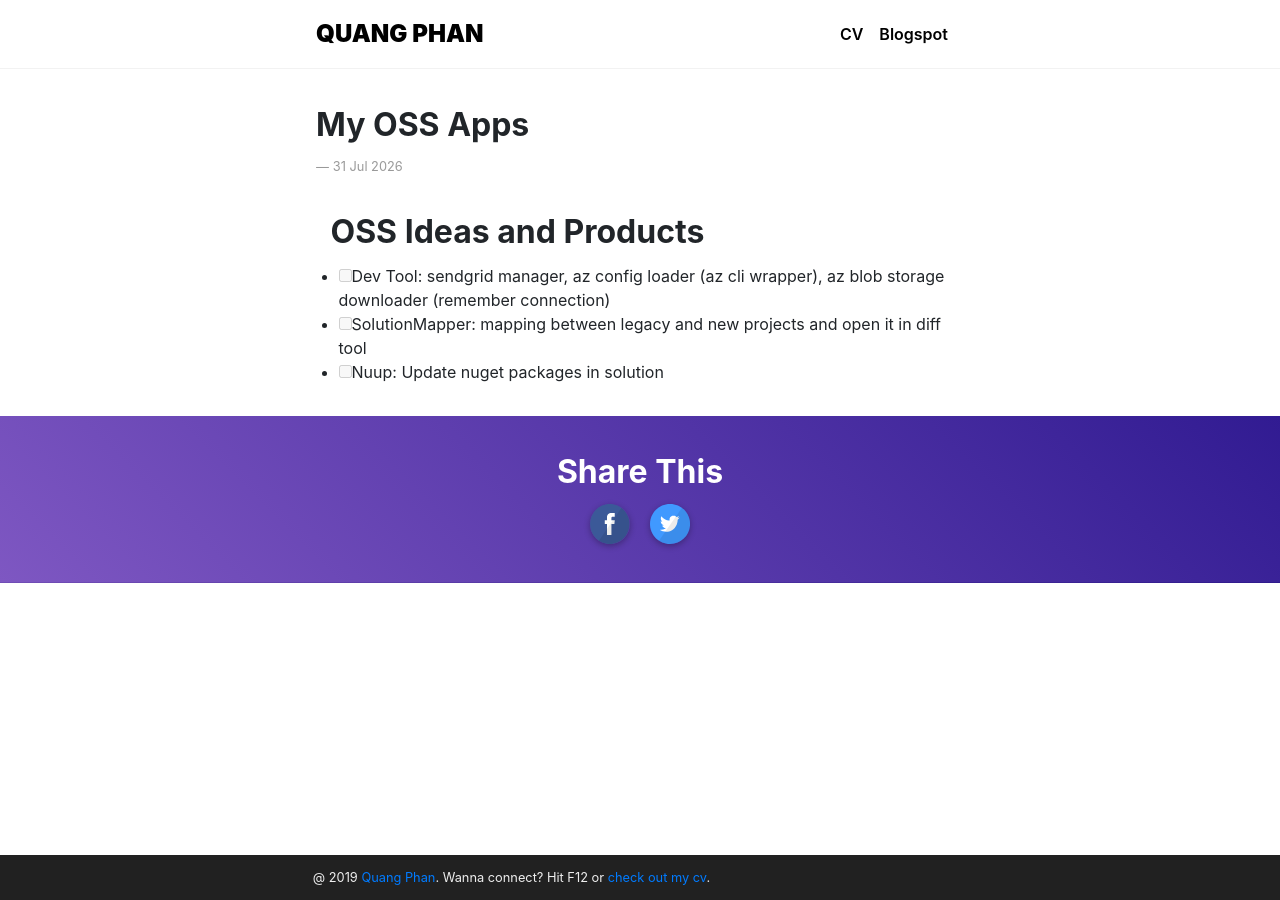
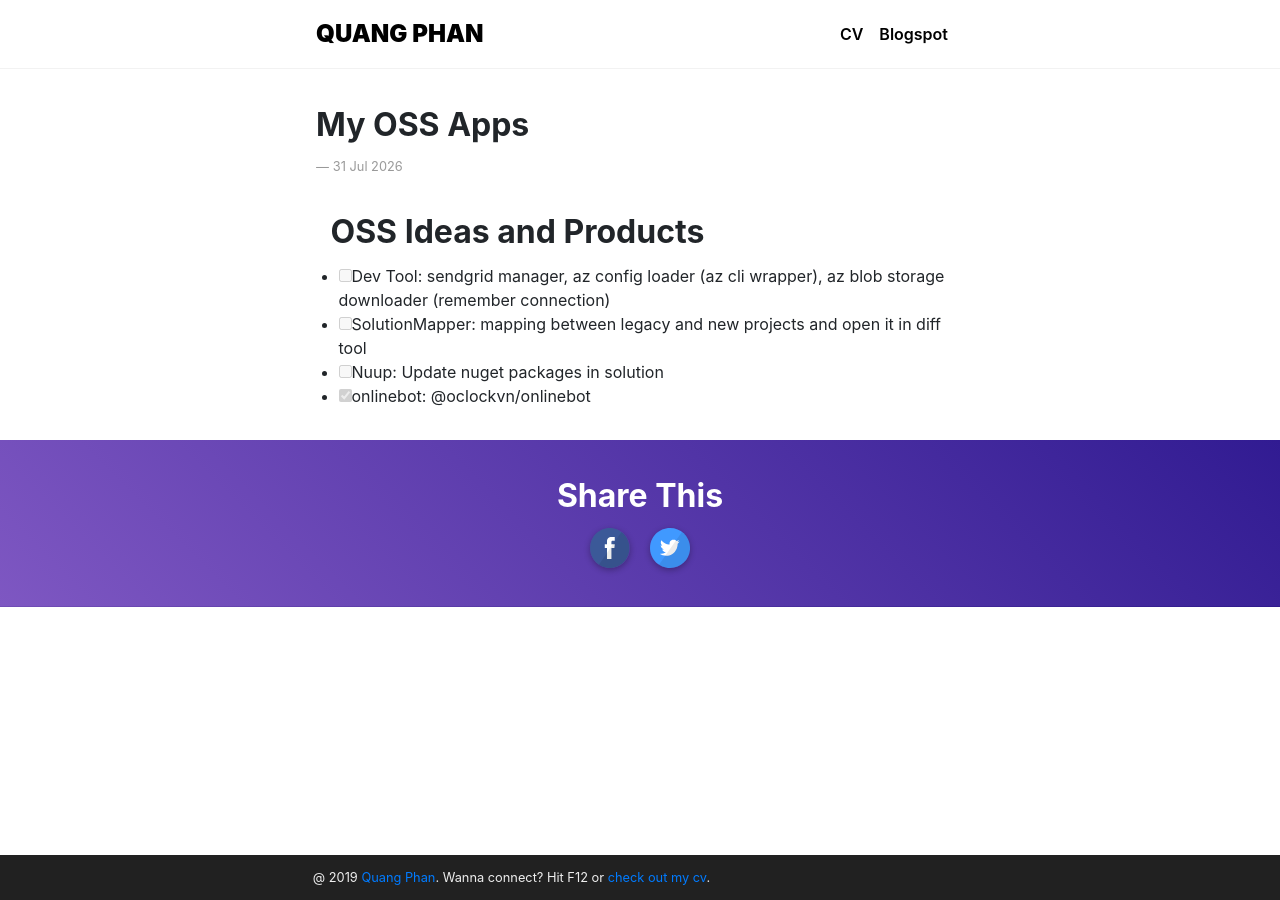
Before and after one commit to oclockvn/oclockvn.github.io, a Jekyll site: the page built from _posts/2026-07-31-my-oss-apps.md, in a window 1280 px wide. Built offline with Jekyll 4.4.1, drawn with Linux system fonts in a browser that asks for light colours; comment, search, counter and statistics services are not loaded.

Commit message:
Add onlinebot project to OSS apps list

```diff
--- a/_posts/2026-07-31-my-oss-apps.md
+++ b/_posts/2026-07-31-my-oss-apps.md
@@ -10,3 +10,4 @@ description: OSS ideas and products
 - [ ] Dev Tool: sendgrid manager, az config loader (az cli wrapper), az blob storage downloader (remember connection)
 - [ ] SolutionMapper: mapping between legacy and new projects and open it in diff tool
 - [ ] Nuup: Update nuget packages in solution
+- [x] onlinebot: @oclockvn/onlinebot
```
